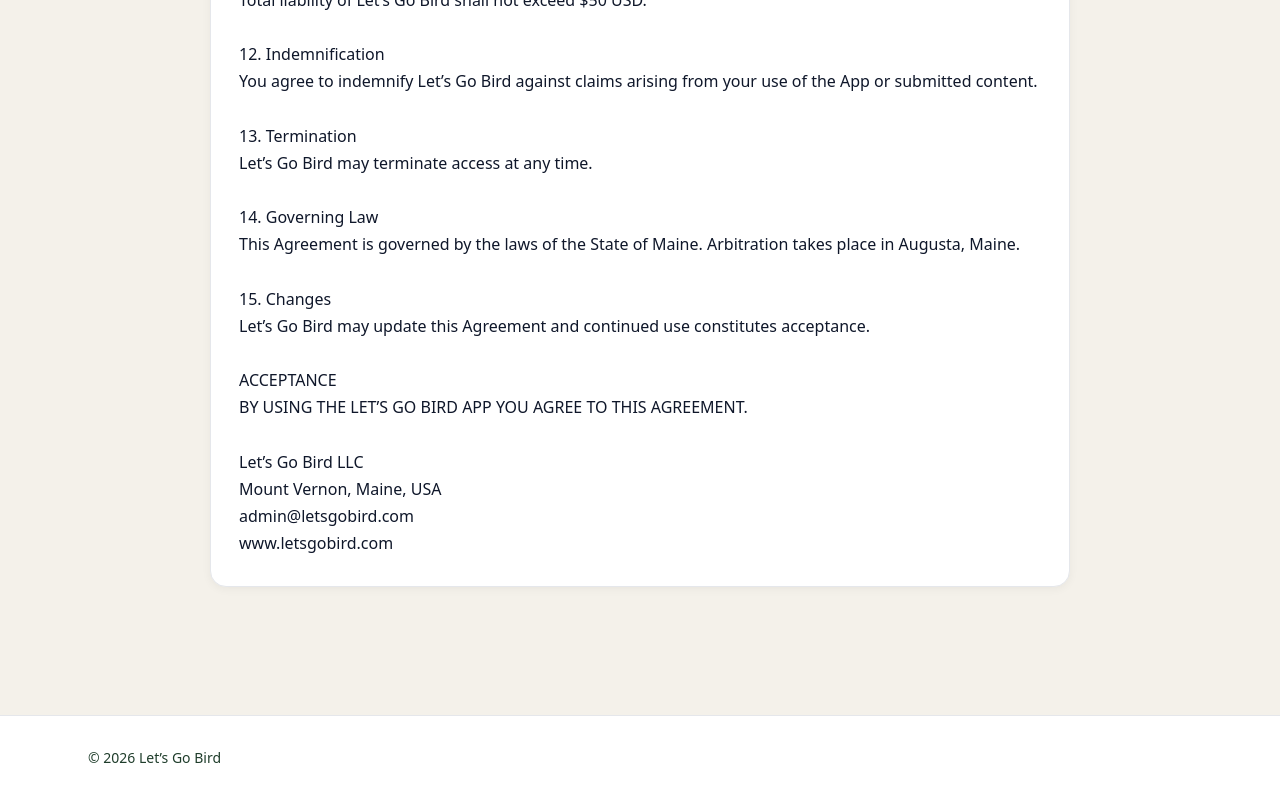
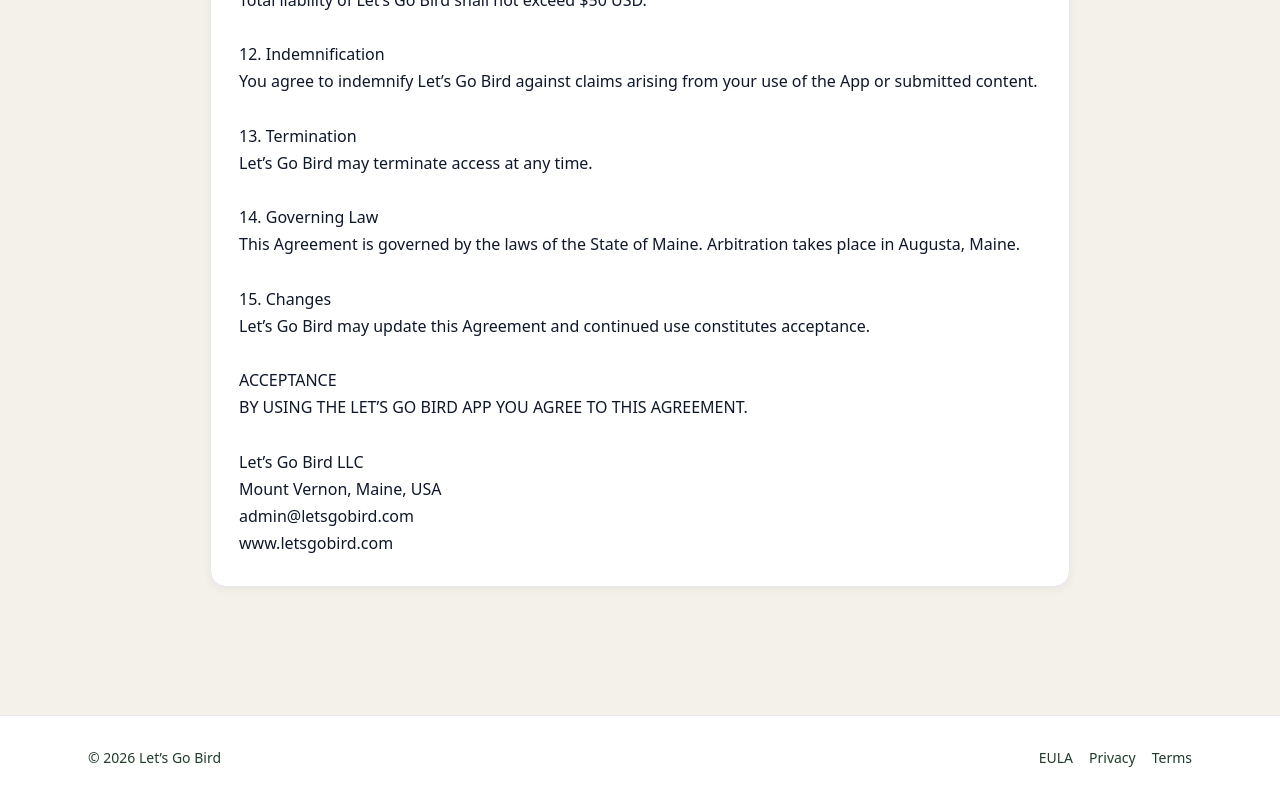
Before and after one commit to lrumler/lgb-web, a Next.js app: page /eula in a window 1280 px wide. Shown: the part 1672-2472 px from the top of the page. Built offline with nearby package versions, Linux system fonts and the light colour scheme.

Commit message:
add legal links to footer

```diff
--- a/app/layout.tsx
+++ b/app/layout.tsx
@@ -35,6 +35,7 @@
         className={`${geistSans.variable} ${geistMono.variable} antialiased bg-[#F7F9F6] text-[#1F3D2B]`}
       >
         <div className="flex min-h-screen flex-col">
+
           {/* HEADER */}
           <header className="border-b border-[#E5E7EB] bg-white">
             <div className="mx-auto flex max-w-6xl items-center justify-between px-6 py-4">
@@ -69,10 +70,27 @@
           <footer className="border-t border-[#E5E7EB] bg-white">
             <div className="mx-auto max-w-6xl px-6 py-8 text-sm text-[#1F3D2B]">
               <div className="flex flex-col items-center justify-between gap-4 sm:flex-row">
+
                 <div>© {year} Let’s Go Bird</div>
+
+                <div className="flex items-center gap-4">
+                  <a href="/eula" className="hover:opacity-70 transition">
+                    EULA
+                  </a>
+
+                  <a href="/privacy" className="hover:opacity-70 transition">
+                    Privacy
+                  </a>
+
+                  <a href="/terms" className="hover:opacity-70 transition">
+                    Terms
+                  </a>
+                </div>
+
               </div>
             </div>
           </footer>
+
         </div>
       </body>
     </html>
```
